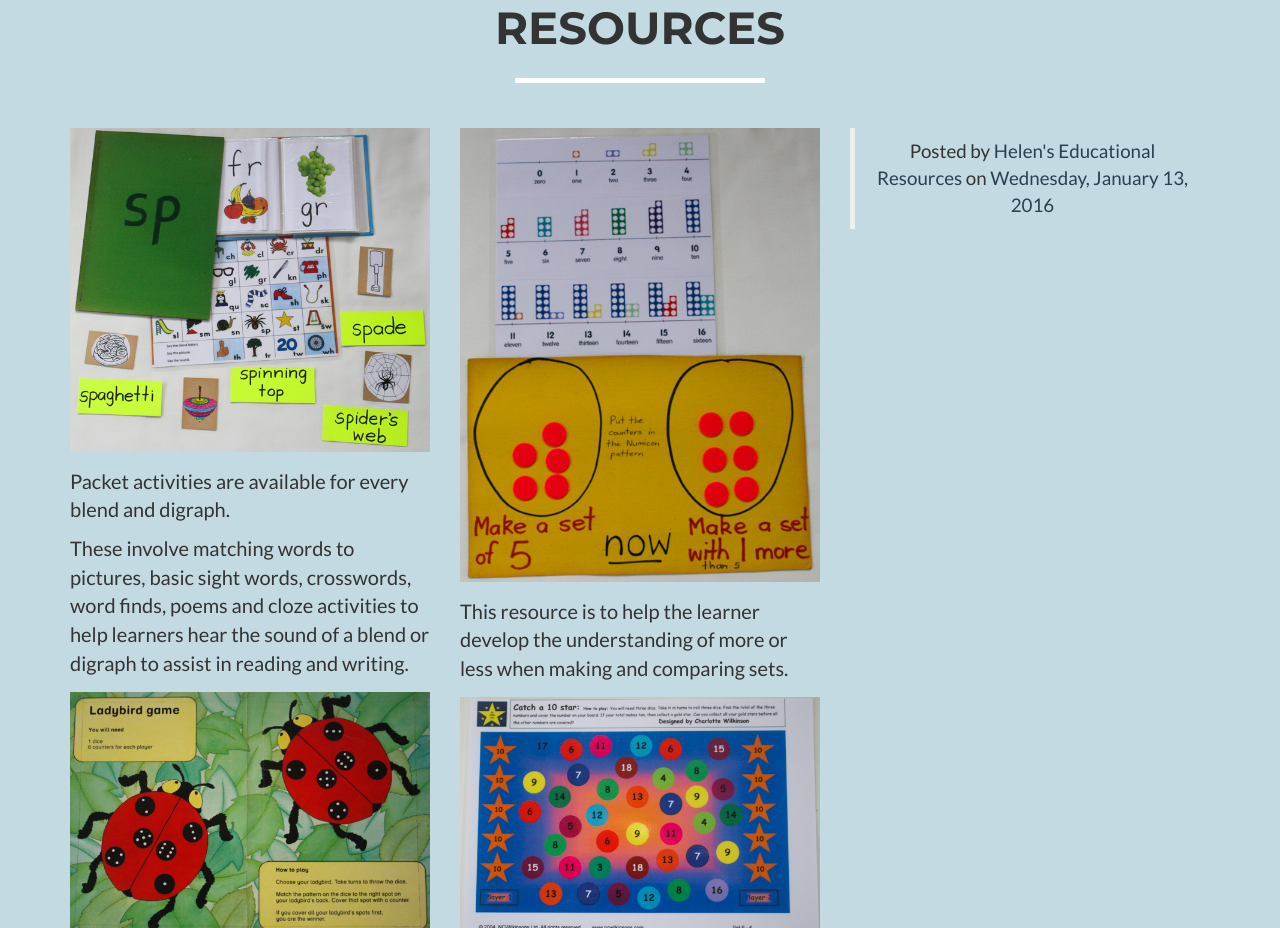
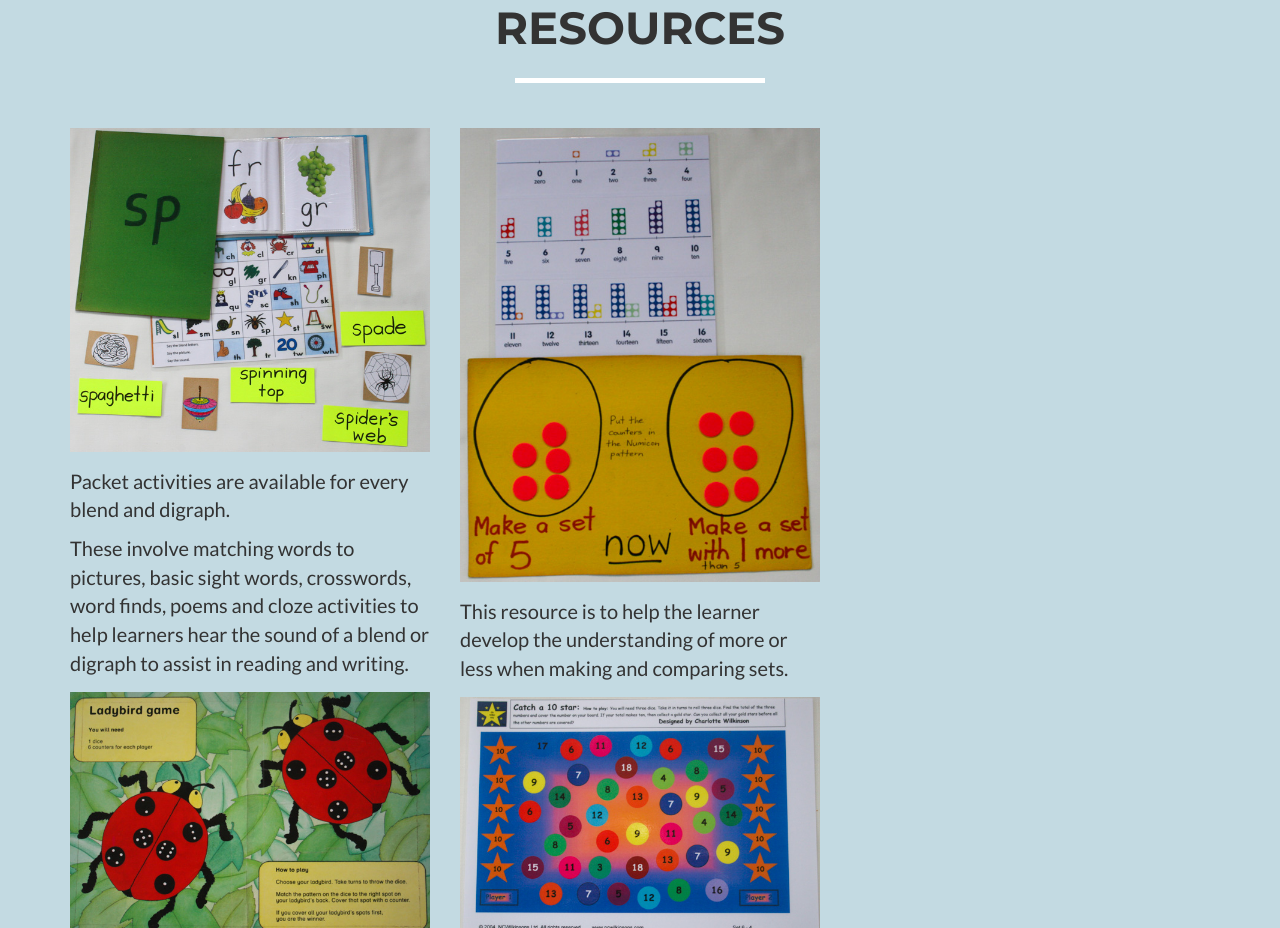
Before and after one commit to ericwillems/helens.education, a plain HTML site: page index.html in a window 1280 px wide. Shown: the part 1732-2660 px from the top of the page. Drawn offline with nearby package versions, Linux system fonts and the light colour scheme.

Commit message:
Remove initial text of FB post

```diff
--- a/index.html
+++ b/index.html
@@ -154,7 +154,7 @@
                     <p>This game helps the learner with addition by practising adding and recognising what three numbers add to ten or above, up to eighteen.</p>
                 </div>
                 <div class="col-lg-4 text-center" style="padding-top: 1em;">
-                    <div class="fb-post" data-href="https://www.facebook.com/media/set/?set=a.828402700618578.1073741828.700020426790140&amp;type=1&amp;l=740f2e1a1f" data-width="390"><div class="fb-xfbml-parse-ignore"><blockquote cite="https://www.facebook.com/media/set/?set=a.828402700618578.1073741828.700020426790140&amp;type=3">Posted by <a href="https://www.facebook.com/helenseducationalresources/">Helen&#039;s Educational Resources</a> on&nbsp;<a href="https://www.facebook.com/media/set/?set=a.828402700618578.1073741828.700020426790140&amp;type=3">Wednesday, January 13, 2016</a></blockquote></div></div>
+                    <div class="fb-post" data-href="https://www.facebook.com/media/set/?set=a.828402700618578.1073741828.700020426790140&amp;type=1&amp;l=740f2e1a1f" data-width="390"><div class="fb-xfbml-parse-ignore"></div></div>
                 </div>
             </div>
         </div>
```
